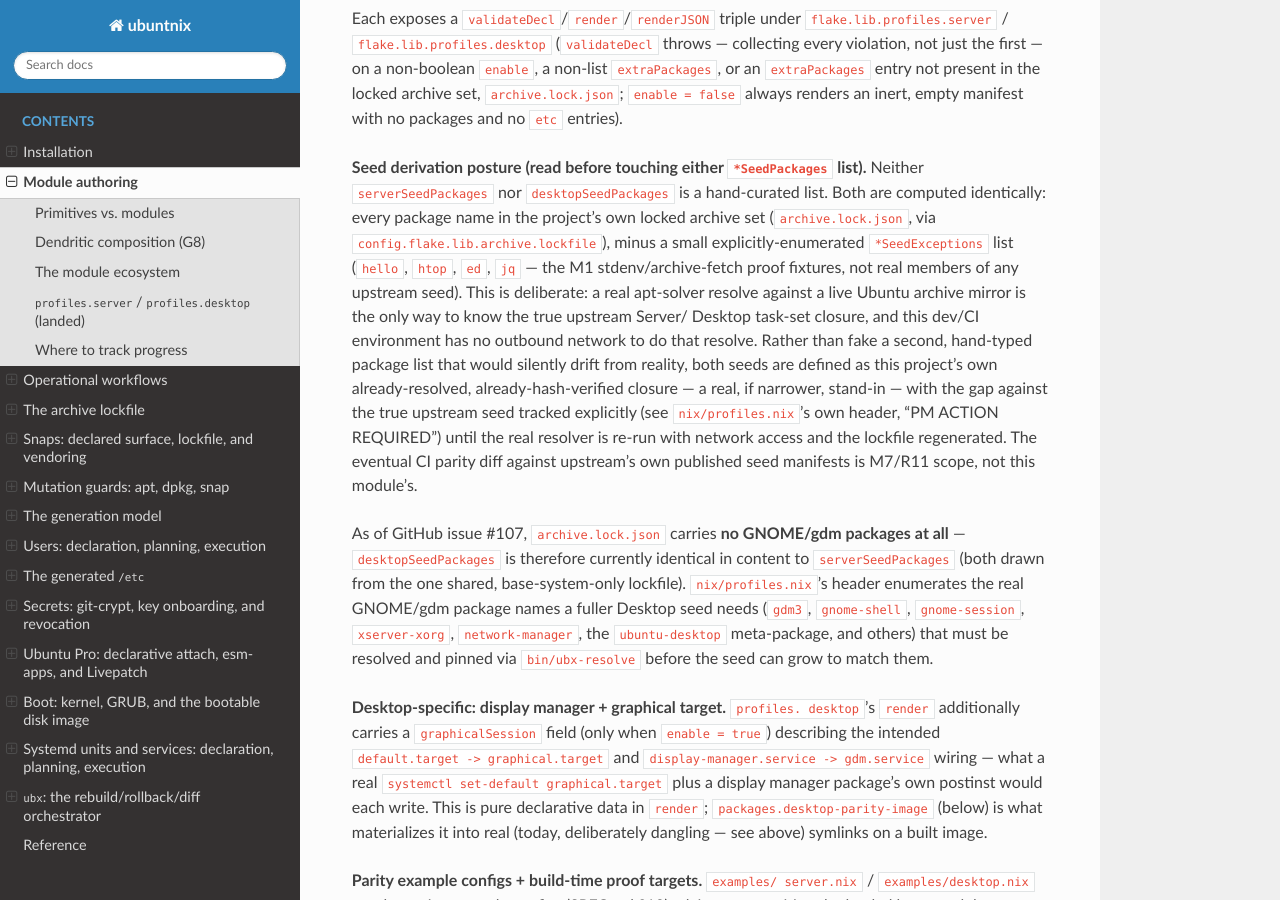
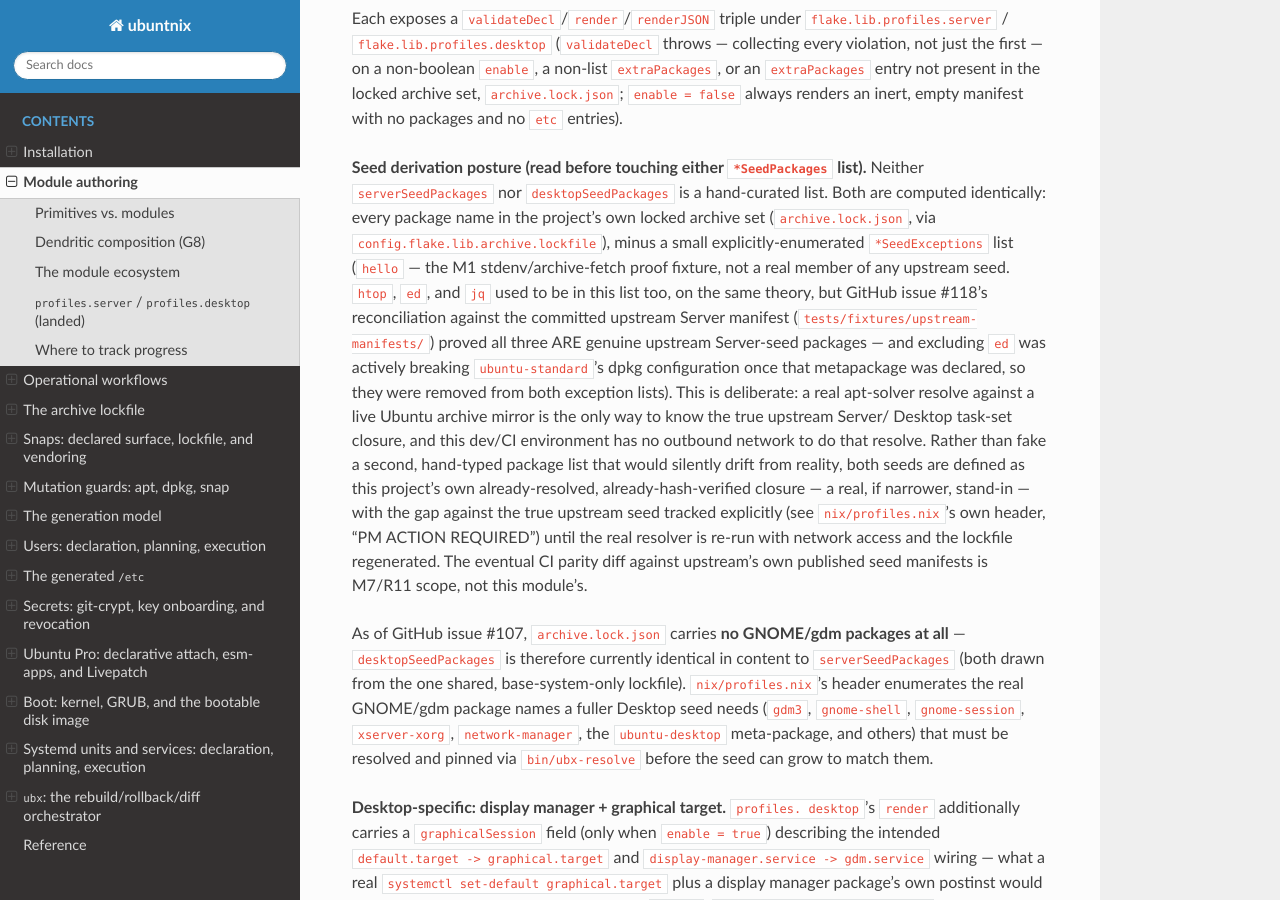
Before and after one commit to Guno327/ubuntnix, a Sphinx documentation site: the page built from docs/modules.md, in a window 1280 px wide and 900 px high, scrolled down 2260 px. Built offline with Sphinx 7.4.7 and the Read the Docs theme 3.1.0, drawn with Linux system fonts in a browser that asks for light colours; pages that are not in the unit, such as notebooks, are missing from menus.

Commit message:
fix(profiles): reduce seed exceptions to hello — ed/htop/jq are upstream (#118)
Declaring ubuntu-standard made a long-known documentation inaccuracy
fatal:

    dpkg: dependency problems prevent configuration of ubuntu-standard:
     Package ed is not installed.
    dpkg: error processing package ubuntu-standard (--configure):
     dependency problems - leaving unconfigured

serverSeedExceptions/desktopSeedExceptions excluded [hello htop ed jq]
from the composed parity images on the stated grounds that they are "not
real members of any upstream Server seed". Reconciliation against
Canonical's published manifest (committed under
tests/fixtures/upstream-manifests/, PR #127) disproved that for three of
the four: htop, ed and jq are all genuinely in the upstream Server
manifest, and only hello — the M1 stdenv/archive-fetch proof package — is
truly non-upstream. Issue #128 corrected the prose but deliberately left
the list alone because nothing depended on it yet. ubuntu-standard
depends on ed, so we were excluding a package upstream itself requires
and its metapackage could never configure.

Reducing both lists to [ "hello" ] is a correctness fix, not a
workaround: it makes the composed image more upstream-faithful, and it is
a precondition for the rest of the task-set chain (ubuntu-server-minimal,
ubuntu-server), which depends on more of these same packages.

tests/unit/210 hand-mirrors the exception set as a deliberate anti-drift
guard; it is updated in lockstep and now also fails loudly if htop/ed/jq
ever reappear as exceptions. 187/194, the 050/070 parity e2e scripts and
docs/modules.md are updated for the same reason.

Co-Authored-By: Claude Opus 5 <noreply@anthropic.com>

```diff
--- a/docs/modules.md
+++ b/docs/modules.md
@@ -122,9 +122,15 @@ list).** Neither `serverSeedPackages` nor `desktopSeedPackages` is a
 hand-curated list. Both are computed identically: every package name in
 the project's own locked archive set (`archive.lock.json`, via
 `config.flake.lib.archive.lockfile`), minus a small explicitly-enumerated
-`*SeedExceptions` list (`hello`, `htop`, `ed`, `jq` — the M1
-stdenv/archive-fetch proof fixtures, not real members of any upstream
-seed). This is deliberate: a real apt-solver resolve against a live
+`*SeedExceptions` list (`hello` — the M1 stdenv/archive-fetch proof
+fixture, not a real member of any upstream seed. `htop`, `ed`, and `jq`
+used to be in this list too, on the same theory, but GitHub issue #118's
+reconciliation against the committed upstream Server manifest
+(`tests/fixtures/upstream-manifests/`) proved all three ARE genuine
+upstream Server-seed packages — and excluding `ed` was actively breaking
+`ubuntu-standard`'s dpkg configuration once that metapackage was declared,
+so they were removed from both exception lists). This is deliberate: a
+real apt-solver resolve against a live
 Ubuntu archive mirror is the only way to know the true upstream Server/
 Desktop task-set closure, and this dev/CI environment has no outbound
 network to do that resolve. Rather than fake a second, hand-typed package
```
Also changed, not shown: 6 other files.
